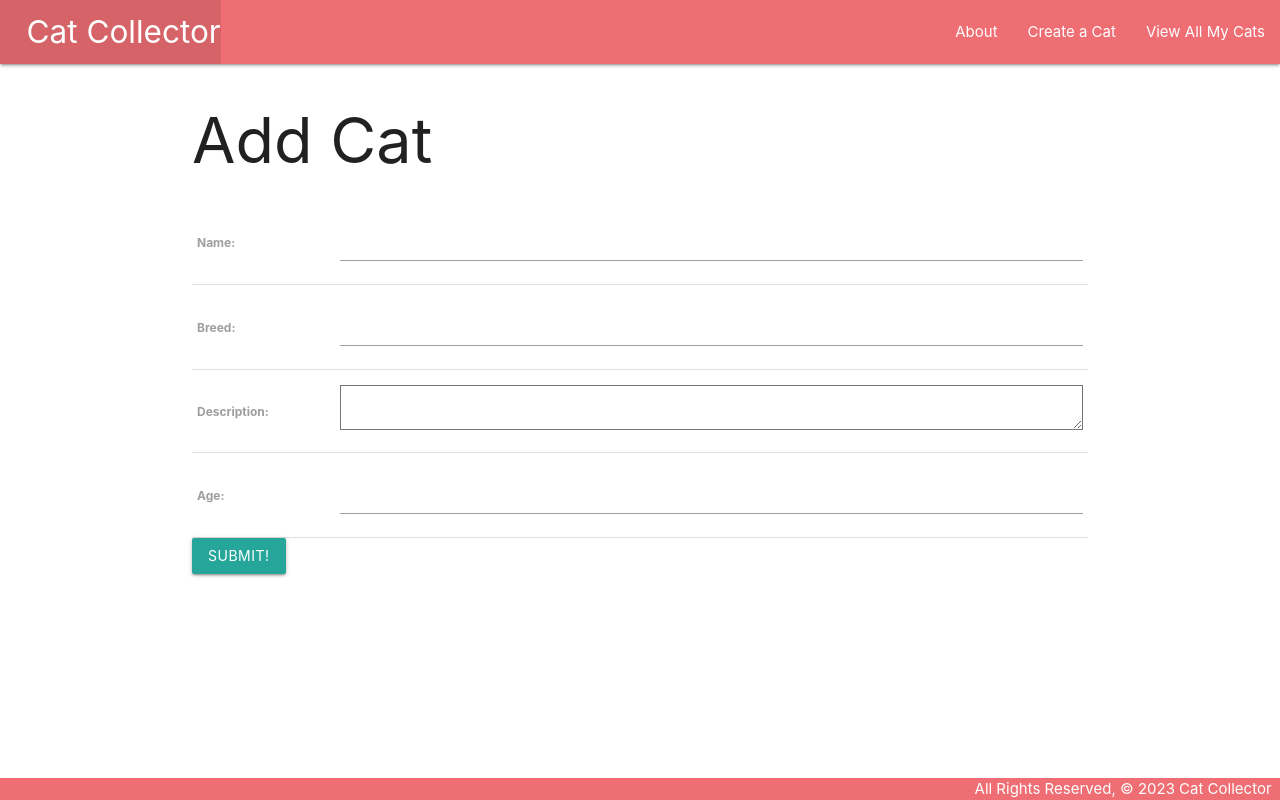
After one commit to AlexMcBex/catcollector-django, a Django app: page /cats/create in a window 1280 px wide. The commit adds this page. Run offline with Django 4.2, Linux system fonts and the light colour scheme.

Commit message:
added create cat form

```diff
--- a/main_app/models.py
+++ b/main_app/models.py
@@ -1,4 +1,5 @@
 from django.db import models
+from django.urls import reverse
 
 # Create your models here.
 
@@ -11,3 +12,6 @@ class Cat(models.Model):
 
     def __str__(self):
         return self.name
+
+    def get_absolute_url(self):
+        return reverse('detail', kwargs={'cat_id' : self.id})
--- a/main_app/templates/base.html
+++ b/main_app/templates/base.html
@@ -18,9 +18,12 @@
                 </ul>
                 <ul class="right">
                     <li>
-                        <a href="/about">About</a>
+                        <a href="{% url 'about' %}">About</a>
                     </li>
-                    <li><a href="/cats">View All My Cats</a></li>
+                    <li>
+                        <a href="{% url 'cats_create' %}">Create a Cat</a>
+                    </li>
+                    <li><a href="{% url 'index' %}">View All My Cats</a></li>
                 </ul>
             </div>
         </nav>
--- /dev/null
+++ b/main_app/templates/main_app/cat_form.html
@@ -0,0 +1,14 @@
+{% extends 'base.html' %}
+{% block content %}
+    <h1>Add Cat</h1>
+    <!-- by leaving the action empty we allow the form to submit to the same url used to render the form itself -->
+    <form action="" method="POST">
+        <!--cross site token-->
+        {% csrf_token %}
+        <table>
+            {{ form.as_table}}
+        </table>
+        <input type="submit" value="Submit!" class="btn">
+    </form>
+
+{% endblock %}
--- a/main_app/urls.py
+++ b/main_app/urls.py
@@ -9,5 +9,6 @@ urlpatterns = [
     path('', views.home, name='home'),
     path('about/', views.about, name='about'),
     path('cats/', views.cats_index, name='index'),
+    path('cats/create', views.CatCreate.as_view(), name='cats_create'),
     path('cats/<int:cat_id>', views.cats_detail, name='detail')
 ]
--- a/main_app/views.py
+++ b/main_app/views.py
@@ -1,5 +1,6 @@
 from django.shortcuts import render
 from .models import Cat
+from django.views.generic.edit import CreateView
 
 #temporary cats for building templates
 # cats = [
@@ -24,3 +25,10 @@ def cats_index(request):
 def cats_detail(request, cat_id):
   cat = Cat.objects.get(id=cat_id)
   return render(request, 'cats/detail.html', { 'cat': cat })
+
+class CatCreate(CreateView):
+  model = Cat
+  #fields attribute is required for a createview
+  fields= '__all__'
+  # fields = ['name', 'breed', 'description', 'age']
+  # success_url = '/cats/{cat_id}'
```
